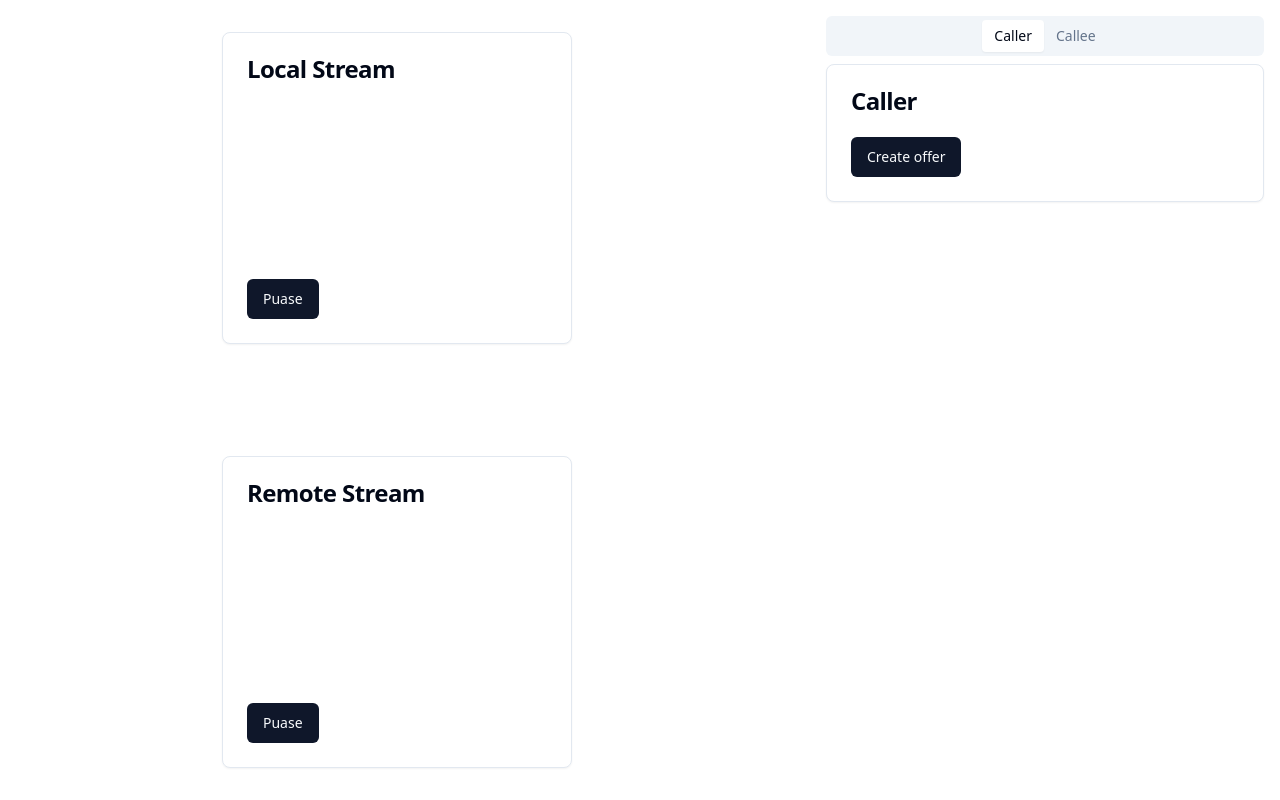
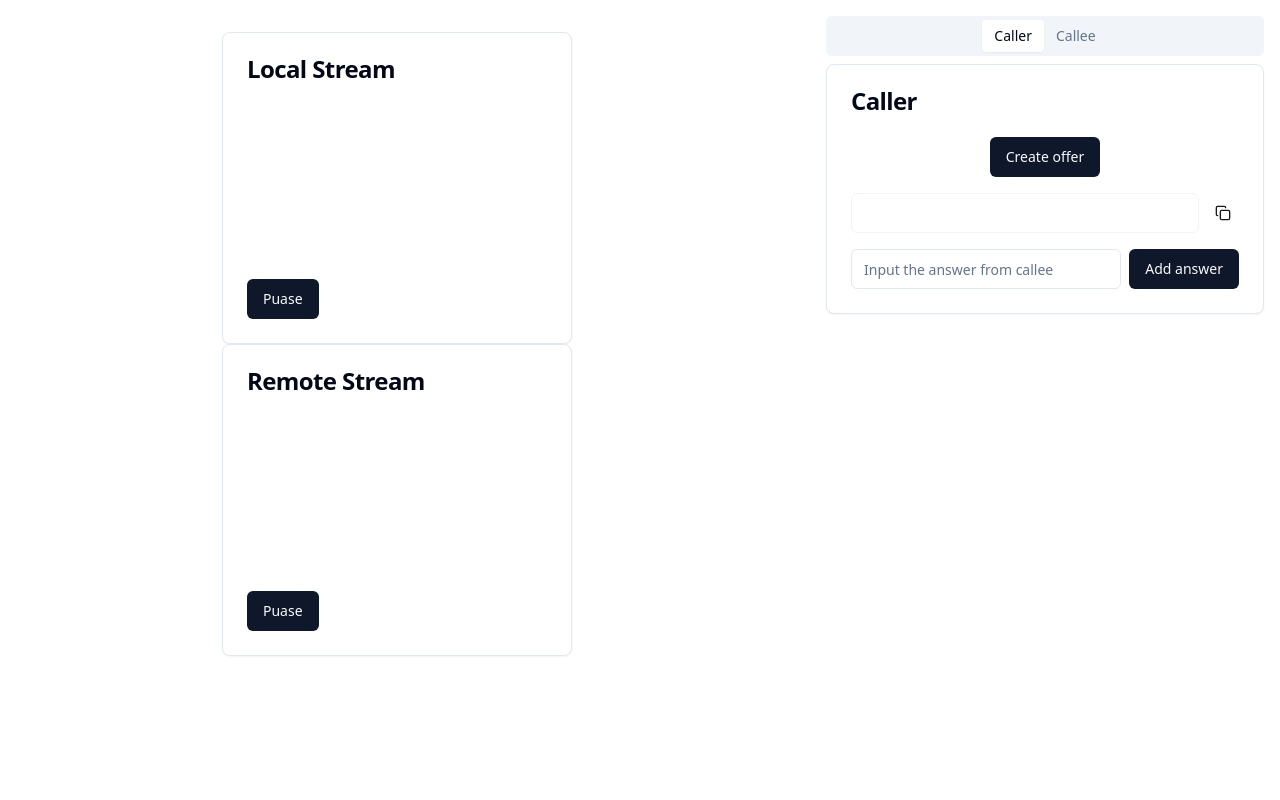
Before and after one commit to PacificD/Manila, a React (Vite) app: page / in a window 1280 px wide. Built offline with nearby package versions, Linux system fonts and the light colour scheme; no server answers.

Commit message:
feat: webrtc

```diff
--- a/src/pages/P2P/index.tsx
+++ b/src/pages/P2P/index.tsx
@@ -9,6 +9,8 @@ import {
 } from '@/components/ui/card'
 import useP2P, { RepresentTab } from './useP2P'
 import { Tabs, TabsContent, TabsList, TabsTrigger } from '@/components/ui/tabs'
+import { CopyButton } from '@/components/copy-button'
+import { Input } from '@/components/ui/input'
 
 const P2P: FC = () => {
   const {
@@ -18,11 +20,17 @@ const P2P: FC = () => {
     activeRepresentTab,
     offerSdp,
     answerSdp,
-    createOffer
+    createOffer,
+    createAnswer,
+    offerSdpFromCaller,
+    handleOfferSdpFromCallerChange,
+    answerSdpFromCallee,
+    handleAnswerSdpFromCalleeChange,
+    addAnswer
   } = useP2P()
 
   return (
-    <div className='flex flex-row gap-12 p-4 min-h-screen justify-between'>
+    <div className='flex flex-row gap-12 p-4 max-h-screen justify-between'>
       {/* screen */}
       <div className='flex-[5] p-4 flex flex-col items-center justify-between'>
         <Card id='local-stream-container'>
@@ -66,8 +74,22 @@ const P2P: FC = () => {
             <CardHeader>
               <CardTitle>Caller</CardTitle>
             </CardHeader>
-            <CardContent>
+            <CardContent className='flex flex-col items-center gap-4'>
               <Button onClick={createOffer}>Create offer</Button>
+              <div className='flex w-full justify-between items-center gap-2'>
+                <Input disabled value={offerSdp} />
+                <CopyButton value={offerSdp} />
+              </div>
+              <div className='flex w-full justify-between items-center gap-2'>
+                <Input
+                  placeholder='Input the answer from callee'
+                  value={answerSdpFromCallee}
+                  onChange={handleAnswerSdpFromCalleeChange}
+                />
+                <Button onClick={addAnswer} className='whitespace-nowrap'>
+                  Add answer
+                </Button>
+              </div>
             </CardContent>
           </Card>
         </TabsContent>
@@ -76,6 +98,22 @@ const P2P: FC = () => {
             <CardHeader>
               <CardTitle>Callee</CardTitle>
             </CardHeader>
+            <CardContent className='flex flex-col items-center gap-4'>
+              <div className='flex w-full justify-between items-center gap-2'>
+                <Input
+                  placeholder='Input the offer from caller'
+                  value={offerSdpFromCaller}
+                  onChange={handleOfferSdpFromCallerChange}
+                />
+                <Button onClick={createAnswer} className='whitespace-nowrap'>
+                  Create answer
+                </Button>
+              </div>
+              <div className='flex w-full justify-between items-center gap-2'>
+                <Input disabled value={answerSdp} />
+                <CopyButton value={answerSdp} />
+              </div>
+            </CardContent>
           </Card>
         </TabsContent>
       </Tabs>
--- a/src/pages/P2P/useP2P.ts
+++ b/src/pages/P2P/useP2P.ts
@@ -1,4 +1,4 @@
-import { ElementRef, useEffect, useRef, useState } from 'react'
+import { ChangeEvent, ElementRef, useEffect, useRef, useState } from 'react'
 import { toast } from 'sonner'
 
 export const RepresentTab = {
@@ -18,6 +18,10 @@ const useP2P = () => {
   const [answerSdp, setAnswerSdp] = useState('')
   const [offerSdpFromCaller, setOfferSdpFromCaller] = useState('')
   const [answerSdpFromCallee, setAnserSdpFromCallee] = useState('')
+  const handleOfferSdpFromCallerChange = (e: ChangeEvent<HTMLInputElement>) =>
+    setOfferSdpFromCaller(e.currentTarget.value)
+  const handleAnswerSdpFromCalleeChange = (e: ChangeEvent<HTMLInputElement>) =>
+    setAnserSdpFromCallee(e.currentTarget.value)
 
   const [representTab, setRepresentTab] = useState<RepresentTab>(
     RepresentTab.CALLER
@@ -30,7 +34,7 @@ const useP2P = () => {
     })
     const pc = peerConnectionRef.current
     if (!pc) toast.error('Something went wrong!')
-    localStream.current = await navigator.mediaDevices.getUserMedia({
+    localStream.current = await navigator.mediaDevices.getDisplayMedia({
       video: true,
       audio: false
     })
@@ -62,7 +66,7 @@ const useP2P = () => {
   const createAnswer = async () => {
     const pc = peerConnectionRef.current
     if (!pc) {
-      toast.error('PeerConnection not established!')
+      toast.error('PeerConnection is not established!')
       return
     }
     const offer = JSON.parse(offerSdpFromCaller)
@@ -99,7 +103,13 @@ const useP2P = () => {
     activeRepresentTab,
     offerSdp,
     answerSdp,
-    createOffer
+    createOffer,
+    createAnswer,
+    offerSdpFromCaller,
+    handleOfferSdpFromCallerChange,
+    answerSdpFromCallee,
+    handleAnswerSdpFromCalleeChange,
+    addAnswer
   }
 }
 
```
